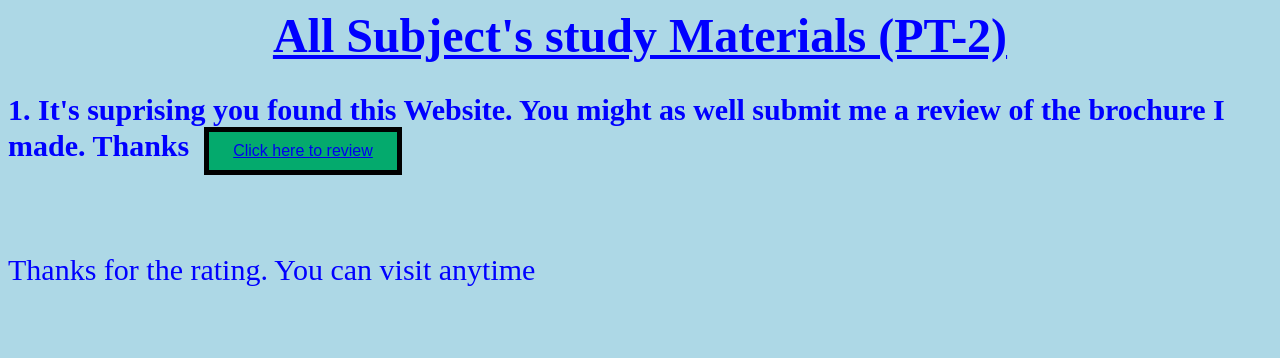
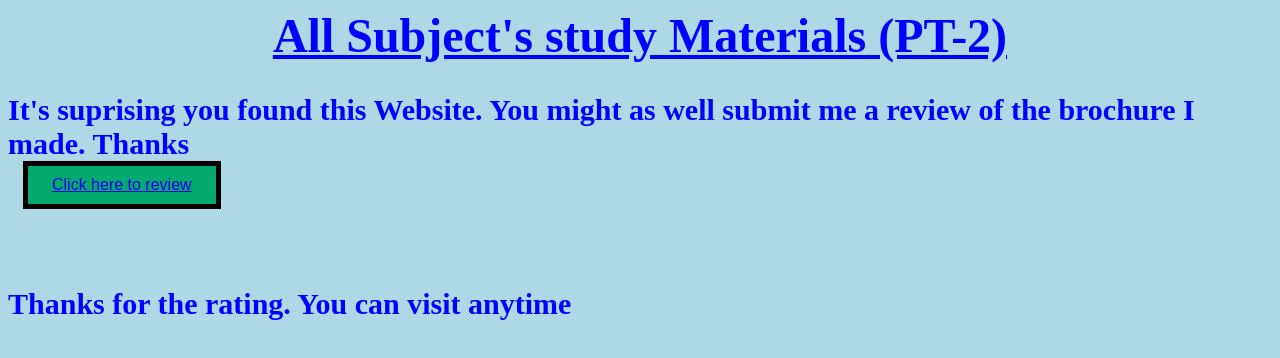
Before and after one commit to Not-Nilay/Manali_review, a plain HTML site: page index.html in a window 1280 px wide. Drawn offline with Linux system fonts and the light colour scheme.

```diff
--- a/index.html
+++ b/index.html
@@ -20,7 +20,8 @@
     </head>
     <body bgcolor="lightblue" text="blue">
         <font color="blue" size=7 face="monotype corsiva"><center><b><u>All Subject's study Materials (PT-2)</u></b></center></font>
-        <p><b>1. It's suprising you found this Website. You might as well submit me a review of the brochure I made. Thanks</b>&nbsp;&nbsp;<button id="button"><a href="https://forms.office.com/Pages/ResponsePage.aspx?id=DQSIkWdsW0yxEjajBLZtrQAAAAAAAAAAAANAAXO8RplUQTdMNFg2VlEwRDA5RUJGVEJRMjhMNkMzWS4u">Click here to review</a></button></p><br>
-        <p>Thanks for the rating. You can visit anytime</p>
+        <p><b>It's suprising you found this Website. You might as well submit me a review of the brochure I made. Thanks <br>
+        </b>&nbsp;&nbsp;<button id="button"><a href="https://forms.office.com/Pages/ResponsePage.aspx?id=DQSIkWdsW0yxEjajBLZtrQAAAAAAAAAAAANAAXO8RplUQTdMNFg2VlEwRDA5RUJGVEJRMjhMNkMzWS4u">Click here to review</a></button></p><br>
+        <p><b>Thanks for the rating. You can visit anytime</b></p>
     </body>
 </html>
```
